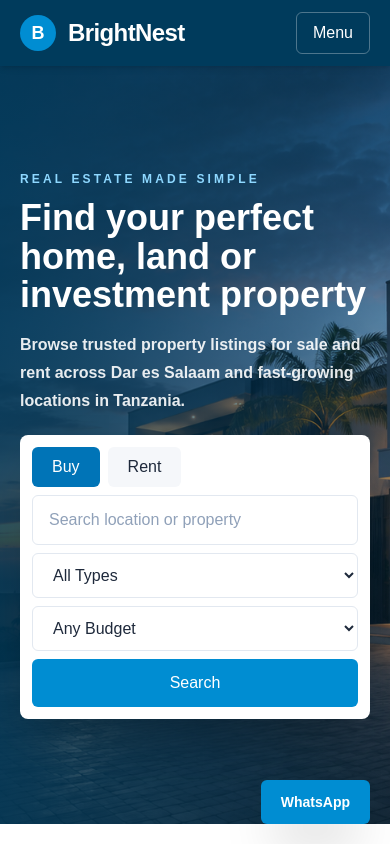
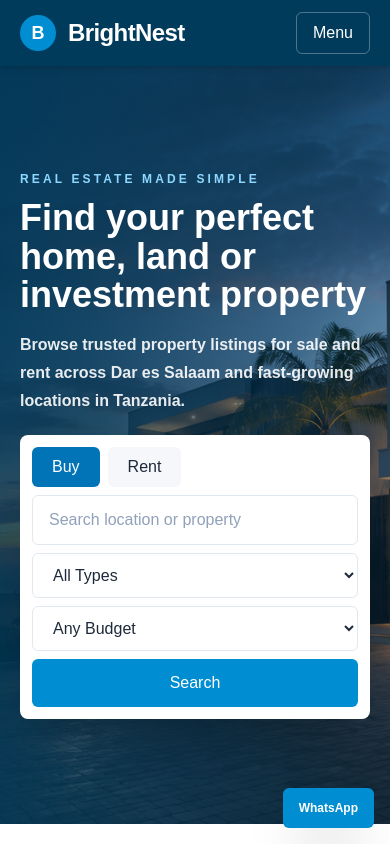
Before and after one commit to brianmichaelu/brightnest-realty, a Next.js app: page / in a window 390 px wide. Shown: the top 844 px of the page. Built offline with nearby package versions, Linux system fonts and the light colour scheme.

Commit message:
Adjust WhatsApp button positioning and styling

```diff
--- a/components/WhatsAppButton.tsx
+++ b/components/WhatsAppButton.tsx
@@ -7,7 +7,7 @@ export default function WhatsAppButton() {
       href={`https://wa.me/255689824682?text=${encodeURIComponent(message)}`}
       target="_blank"
       rel="noopener noreferrer"
-      className="fixed bottom-5 right-5 z-50 rounded-md bg-[#008DD2] px-5 py-3 text-sm font-black text-white shadow-2xl transition hover:scale-105 hover:bg-[#0074B7]"
+      className="fixed bottom-4 right-4 z-50 rounded-md bg-[#008DD2] px-4 py-3 text-xs font-black text-white shadow-2xl transition hover:scale-105 hover:bg-[#0074B7] md:bottom-6 md:right-6 md:px-5 md:py-3 md:text-sm"
     >
       WhatsApp
     </a>
```
